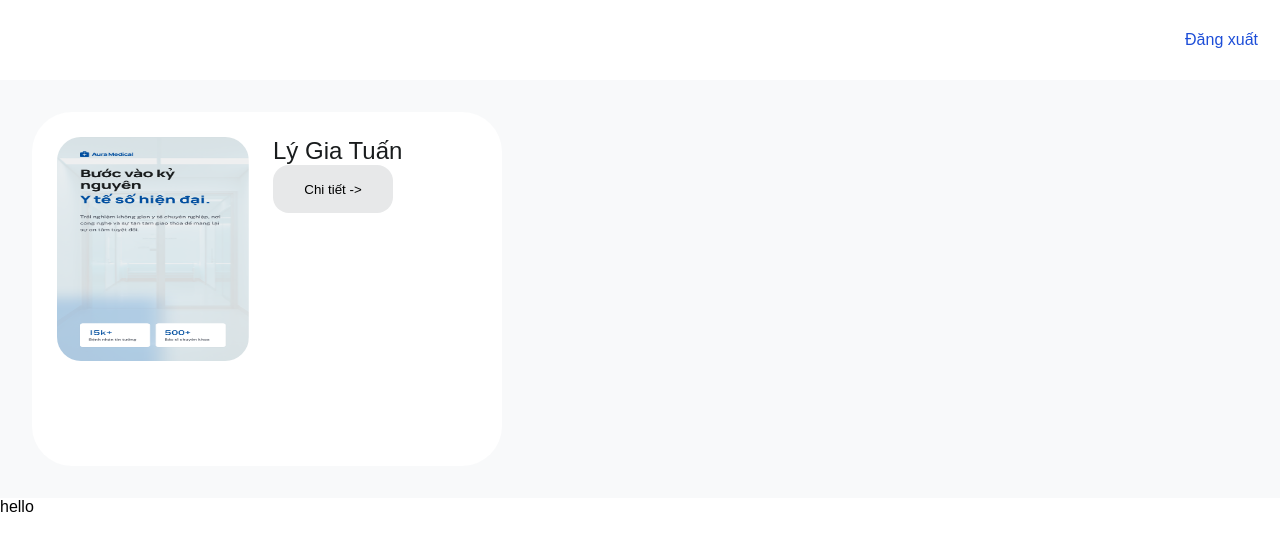
After one commit to Tuan-2251052134/QLDUPM, a Python web app: template src/templates/find_doctor.html in a window 1280 px wide. The commit adds this page. Shown: the top 551 px of the page. Run offline with Jinja, Linux system fonts and the light colour scheme; the template is opened without the code that fills it, so the values that code supplies are empty.

```diff
--- /dev/null
+++ b/src/static/css/find_doctor.css
@@ -0,0 +1,37 @@
+.container {
+  padding: 32px;
+  background-color: #f8f9fa;
+}
+
+.cardsContainer {
+  display: flex;
+}
+
+.card {
+  background-color: white;
+  border-radius: 40px;
+  height: 304px;
+  width: 420px;
+  display: flex;
+  padding: 25px;
+  gap: 24px;
+}
+
+.cardImage {
+  height: 224px;
+  width: 192px;
+  border-radius: 24px;
+}
+
+.name {
+  font-size: 24px;
+  color: #191c1d;
+}
+
+.detailButton {
+  background-color: #e7e8e9;
+  width: 120px;
+  height: 48px;
+  border-radius: 16px;
+  border-width: 0px;
+}
--- /dev/null
+++ b/src/templates/find_doctor.html
@@ -0,0 +1,15 @@
+{% extends "layouts/base.html" %} {% block title %}Trang đăng nhập{% endblock %}
+{% block content %}
+<link href="/static/css/find_doctor.css" rel="stylesheet" />
+<div class="container">
+  <div class="cardsContainer">
+    <div class="card">
+      <img class="cardImage" src="/static/assets/banner.png" />
+      <div>
+        <div class="name">Lý Gia Tuấn</div>
+        <button class="detailButton">Chi tiết -></button>
+      </div>
+    </div>
+  </div>
+</div>
+{% endblock %}
--- a/src/templates/layouts/header.html
+++ b/src/templates/layouts/header.html
@@ -1,7 +1,7 @@
 <link href="/static/css/header.css" rel="stylesheet" />
 <div class="headerContainer">
   <div class="navigation">
-    {% if current_user.role and current_user.role.value == "DOCTOR" %}
+    {% if current_user.is_authenticated and current_user.role.value == "DOCTOR" %}
     <a
       href="/user/doctor/appointment"
       class="navigationItem {% if request.path == '/user/doctor/appointment' %} navigationItemActive {% endif %}"
```
Also changed, not shown: requirements.txt (+11 -0 lines), src/routes/appointment_route.py (+15 -12 lines), src/routes/user_route.py (+11 -0 lines), src/static/css/home.css (added, +45 -0 lines), src/templates/home.html (+19 -1 lines), src/static/assets/search_icon.svg (added), src/static/assets/specialty_icon.svg (added).
